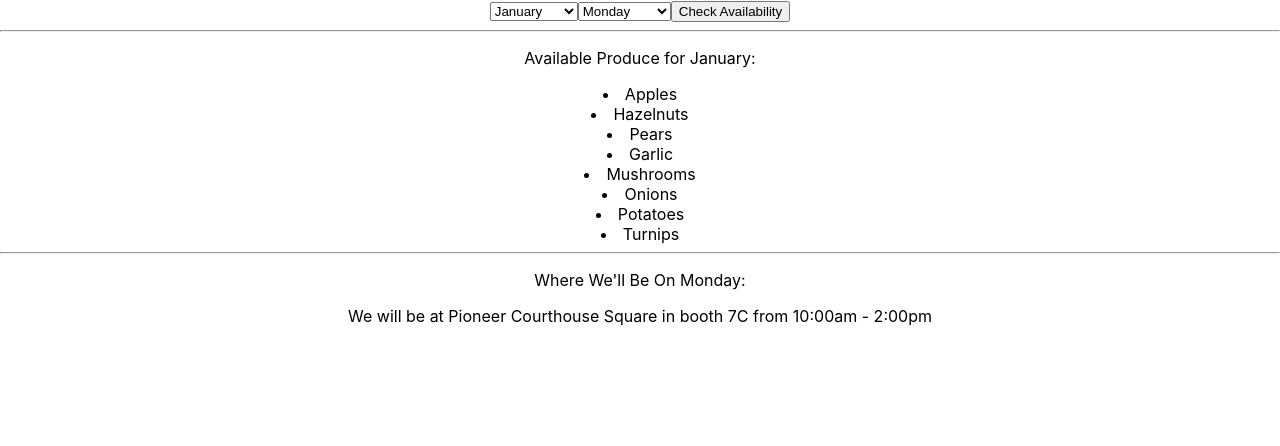
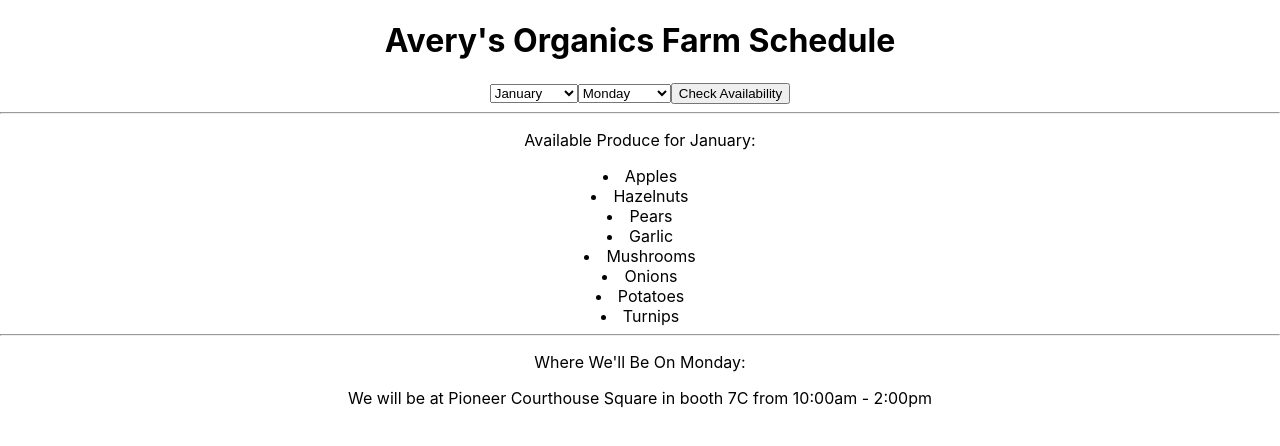
Before and after one commit to ChrisRDavila/farmers-market, a React (Create React App) app: page / in a window 1280 px wide. Shown: the top 446 px of the page. Built offline with nearby package versions, Linux system fonts and the light colour scheme.

Commit message:
Add h1 element
Co-authored-by: boboflofo <boboflofo@users.noreply.github.com>
Co-authored-by: Christopher Ross Davila <ChrisRDavila@users.noreply.github.com>

```diff
--- a/src/components/MarketDisplay.js
+++ b/src/components/MarketDisplay.js
@@ -59,6 +59,7 @@ class MarketDisplay extends React.Component {
 
     return (
       <React.Fragment>
+        <h1>Avery's Organics Farm Schedule</h1>
         <form onSubmit={this.handleSubmit}>
         {monthDropdown}
         {dayDropdown}
```
